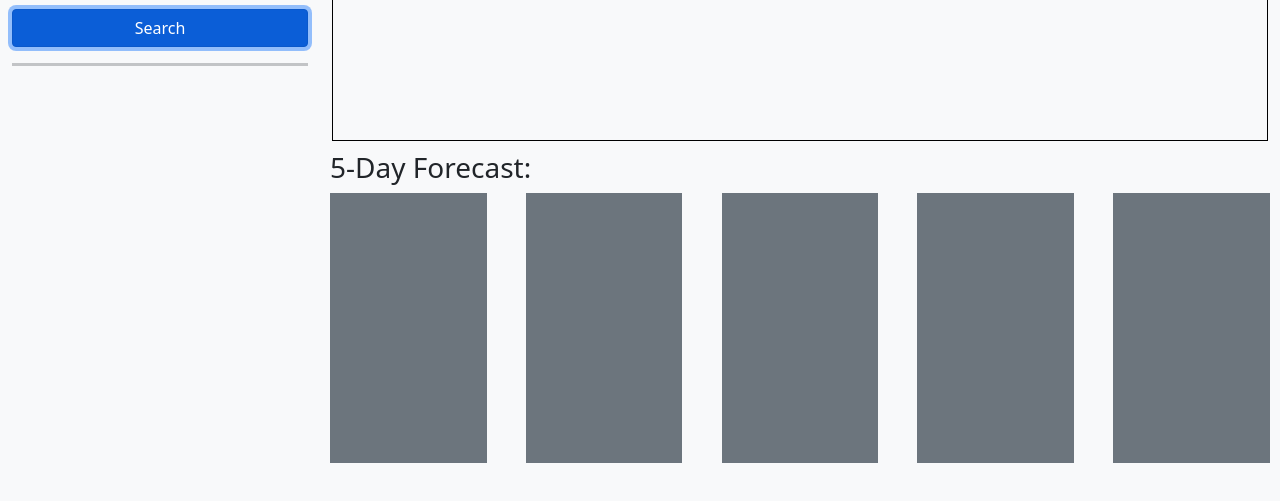
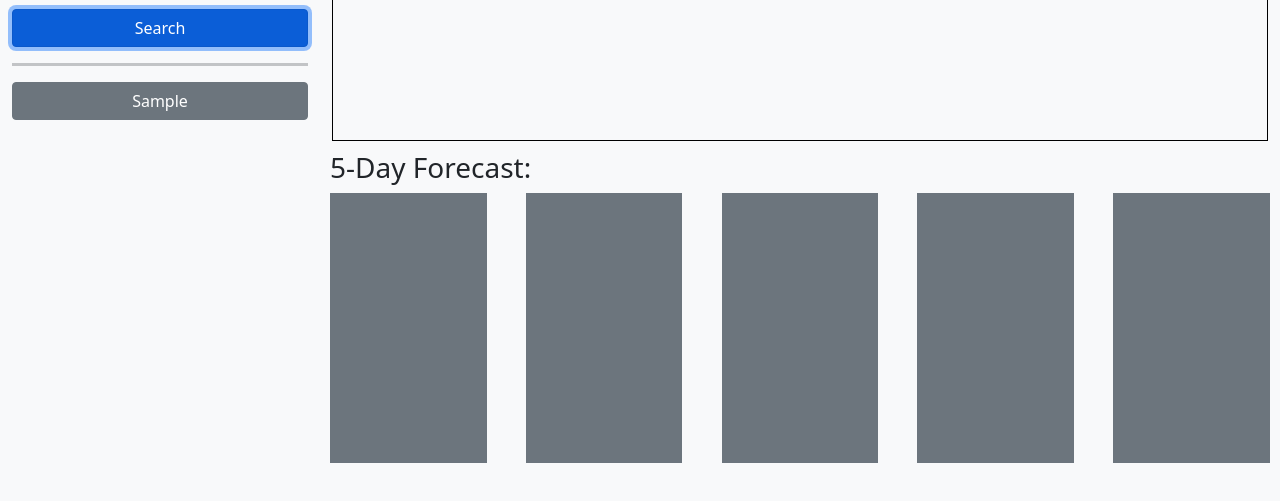
Before and after one commit to MarkCirineo/weather-dashboard, a plain HTML site: page index.html in a window 1280 px wide. Both pictures are taken after typing "Sample" into the empty fields and a click on the button "Search". Shown: the part 213-714 px from the top of the page. Drawn offline with nearby package versions, Linux system fonts and the light colour scheme.

Commit message:
added function to create buttons with past searches

```diff
--- a/assets/css/style.css
+++ b/assets/css/style.css
@@ -9,9 +9,17 @@ main {
     height: 90%;
 }
 
+hr {
+    margin-bottom: 4px;
+}
+
 .btn {
     width: 100%;
     margin-top: 12px;
+}
+
+.past-searches {
+    padding-left: 0;
 }
 
 .city-info-div {
--- a/assets/js/script.js
+++ b/assets/js/script.js
@@ -1,19 +1,28 @@
 var cityInput = $("input");
 var searchBtn = $("button");
+var pastSearches = $(".past-searches");
 
 searchBtn.on("click", saveInput);
 cityInput.on("keydown", saveInputOnEnter);
 
 function saveInput() {
     localStorage.setItem(cityInput.val().toUpperCase(), cityInput.val())
+        makeButtons();
         cityInput.val("")
 }
 
 function saveInputOnEnter(e) {
     var key = e.key;
-    console.log(key)
     if (key === "Enter") {
         localStorage.setItem(cityInput.val().toUpperCase(), cityInput.val())
+        makeButtons();
         cityInput.val("")
     }
 }
+
+function makeButtons() {
+    var pastCity = $("<button>")
+    pastCity.text(cityInput.val());
+    pastCity.attr("class", "btn btn-secondary")
+    pastSearches.append(pastCity);
+}
--- a/index.html
+++ b/index.html
@@ -25,6 +25,7 @@
                     <input type="text" placeholder="Philadelphia">
                     <button class="btn btn-primary">Search</button>
                     <hr size="5"/>
+                    <ul class="past-searches"></ul>
                 </div>
                 <div class="mh-100 col-lg-9">
                     <div class="row city-info-div">
```
